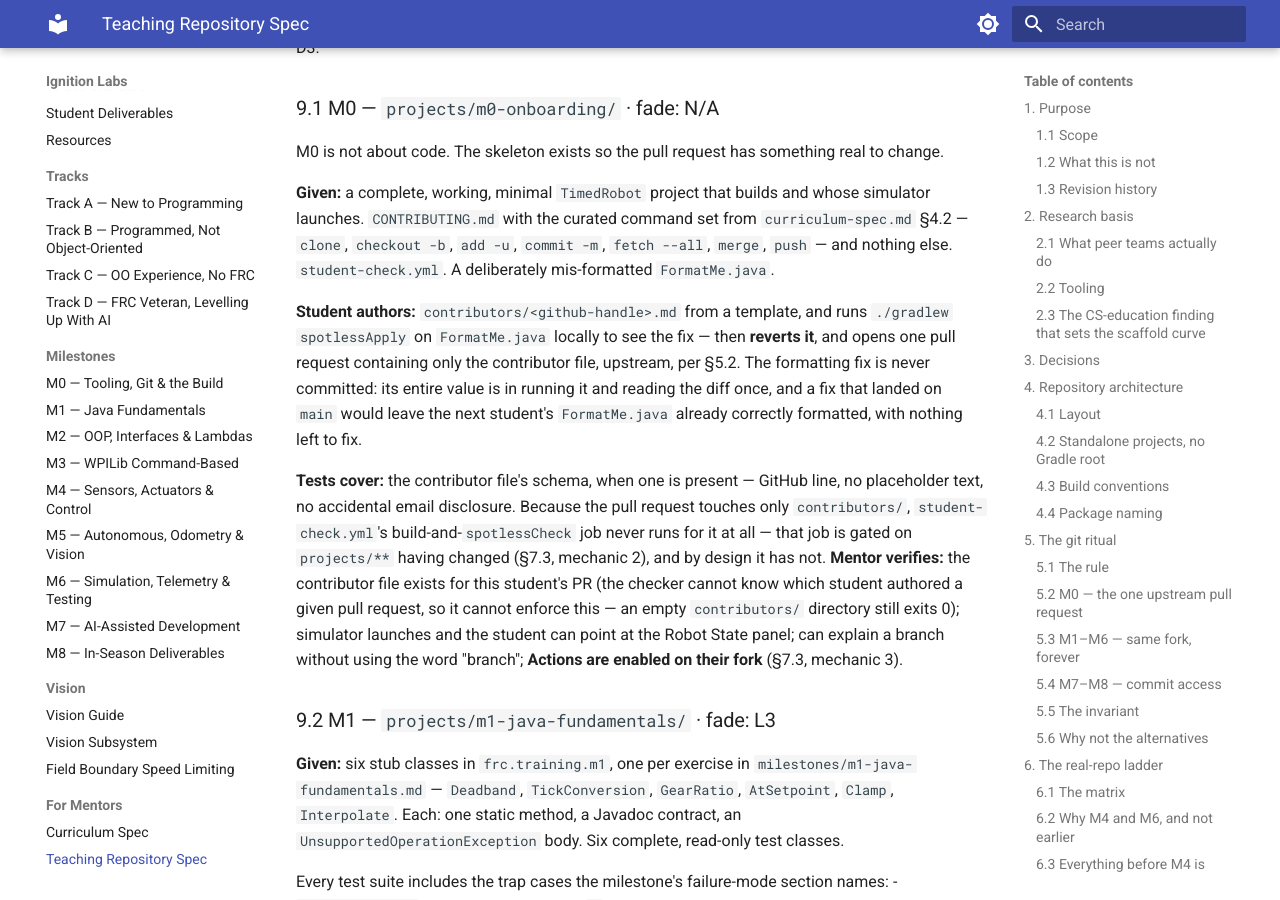
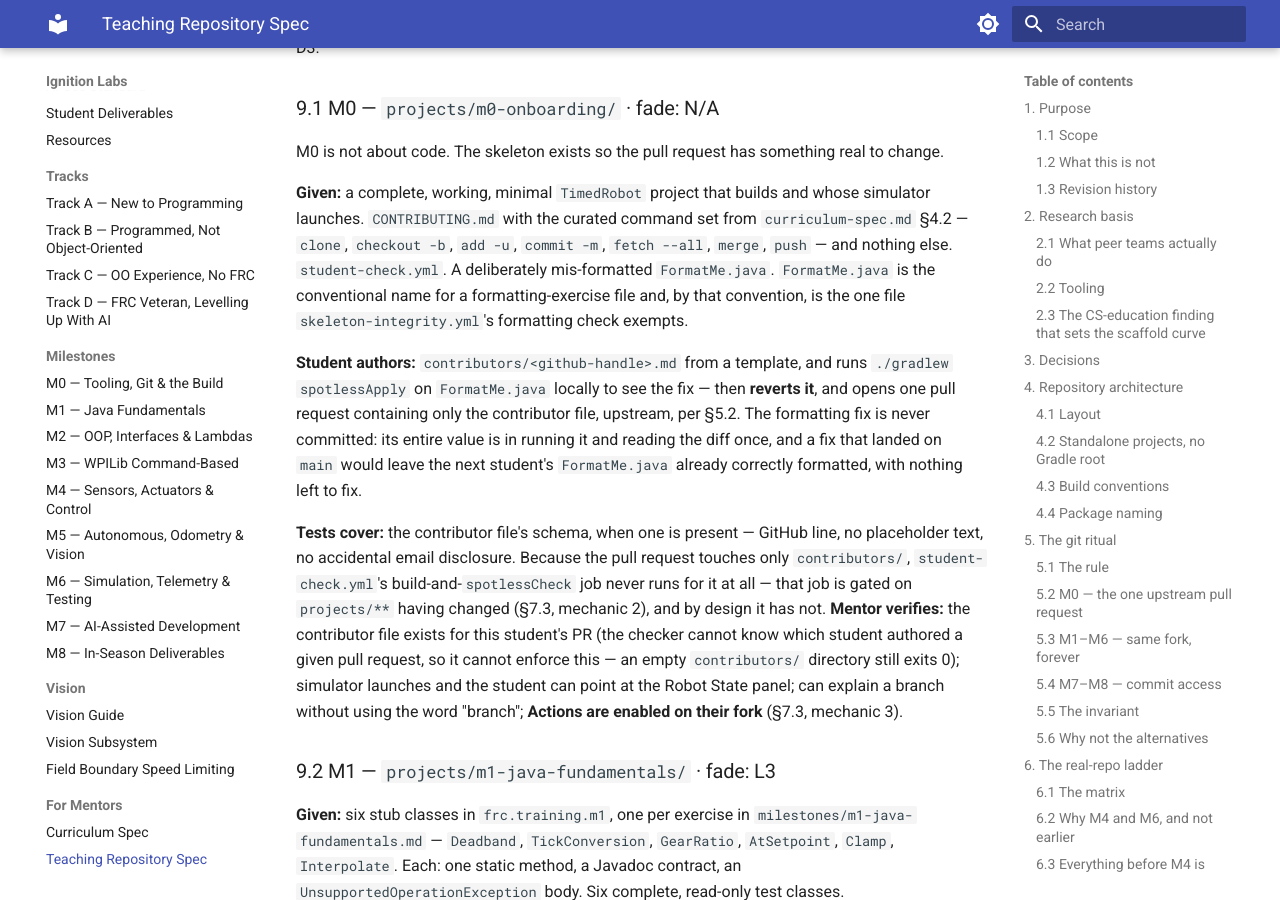
Before and after one commit to IgniteRobotics/ignition-labs, an MkDocs documentation site: the page built from docs/programming/teaching-repo-spec.md, in a window 1280 px wide and 900 px high, scrolled down 16328 px. Built offline with MkDocs 1.6.1 and Material for MkDocs 9.7.7, drawn with Linux system fonts in a browser that asks for light colours.

Commit message:
Exempt FormatMe.java from skeleton-integrity's format check
spotlessCheck now runs for real (compileJava no longer depends on
spotlessApply), which exposed a genuine contradiction: FormatMe.java is
deliberately mis-formatted as M0's formatting exercise (spec §9.1), so
the "Skeleton is already formatted" step always failed for M0 and halted
the job before later steps ran.

Exempt files named FormatMe.java by convention, inspecting spotlessCheck's
own violation report rather than its exit code so a real violation in any
other file still fails the step. Document the convention in the spec.

```diff
--- a/docs/programming/teaching-repo-spec.md
+++ b/docs/programming/teaching-repo-spec.md
@@ -378,7 +378,7 @@ Each entry lists what ships, which DoD items the tests cover, and which stay men
 
 M0 is not about code. The skeleton exists so the pull request has something real to change.
 
-**Given:** a complete, working, minimal `TimedRobot` project that builds and whose simulator launches. `CONTRIBUTING.md` with the curated command set from `curriculum-spec.md` §4.2 — `clone`, `checkout -b`, `add -u`, `commit -m`, `fetch --all`, `merge`, `push` — and nothing else. `student-check.yml`. A deliberately mis-formatted `FormatMe.java`.
+**Given:** a complete, working, minimal `TimedRobot` project that builds and whose simulator launches. `CONTRIBUTING.md` with the curated command set from `curriculum-spec.md` §4.2 — `clone`, `checkout -b`, `add -u`, `commit -m`, `fetch --all`, `merge`, `push` — and nothing else. `student-check.yml`. A deliberately mis-formatted `FormatMe.java`. `FormatMe.java` is the conventional name for a formatting-exercise file and, by that convention, is the one file `skeleton-integrity.yml`'s formatting check exempts.
 
 **Student authors:** `contributors/<github-handle>.md` from a template, and runs `./gradlew spotlessApply` on `FormatMe.java` locally to see the fix — then **reverts it**, and opens one pull request containing only the contributor file, upstream, per §5.2. The formatting fix is never committed: its entire value is in running it and reading the diff once, and a fix that landed on `main` would leave the next student's `FormatMe.java` already correctly formatted, with nothing left to fix.
 
```
Also changed, not shown: 1 other file.
